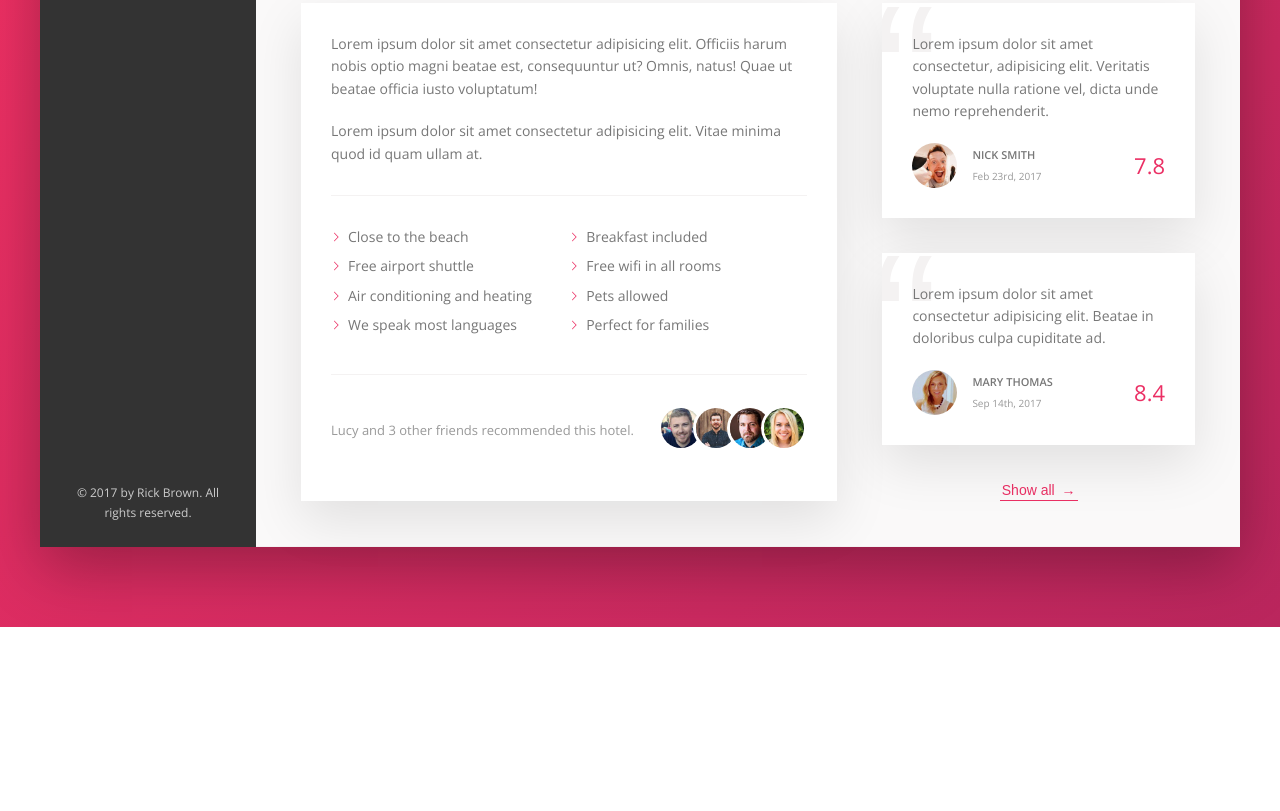
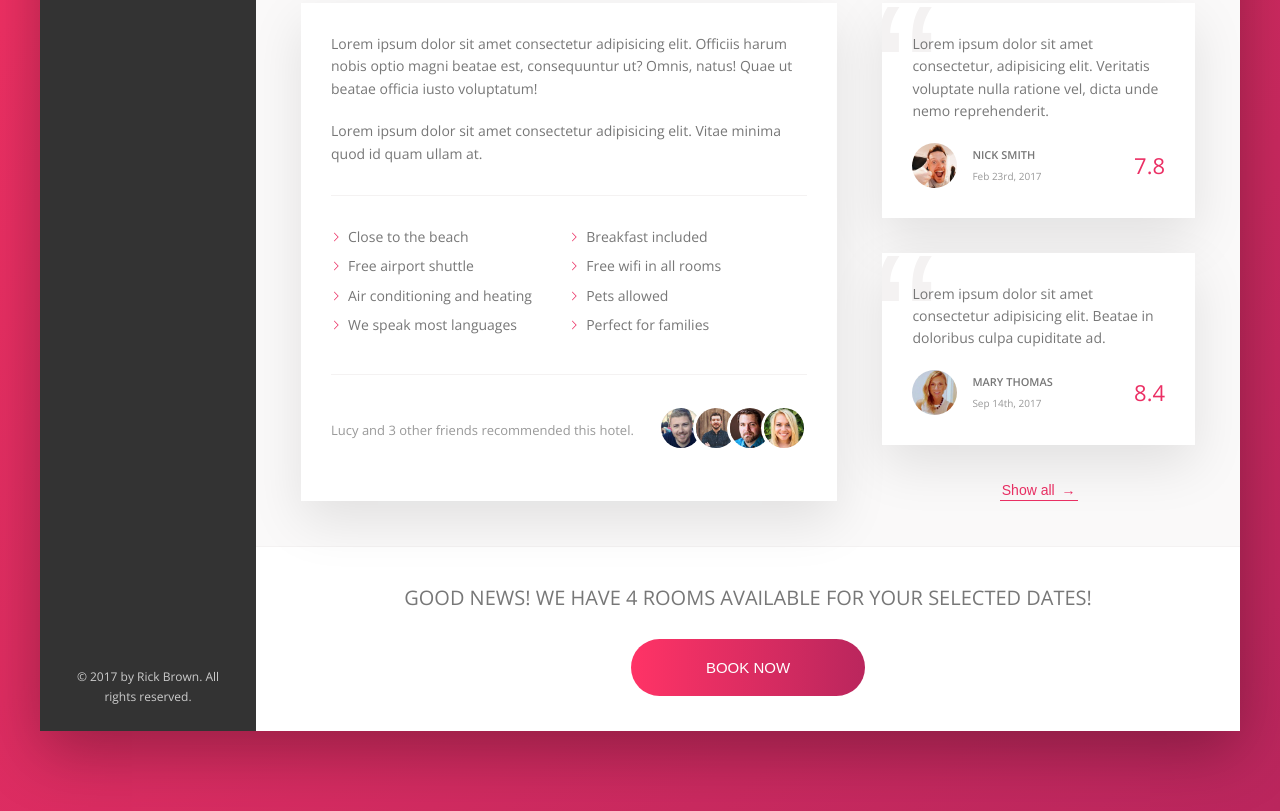
Before and after one commit to RickBr0wn/trillo, a website: page index.html in a window 1280 px wide. Shown: the part 644-1455 px from the top of the page. Before the commit the page ends 1271 px from the top, so only its background shows below. Drawn offline with nearby package versions, Linux system fonts and the light colour scheme.

Commit message:
Call to action section completed

```diff
--- a/index.html
+++ b/index.html
@@ -184,6 +184,15 @@
 								<button class="btn-inline">Show all <span>&rarr;</span></button>
 						</div>
 					</div>
+					<div class="cta">
+							<h2 class="cta__book-now">
+								Good News! We have 4 rooms available for your selected dates!
+							</h2>
+							<button class="btn">
+								<span class="btn__visible">Book now</span>
+								<span class="btn__invisible">Only 4 rooms left</span>
+							</button>
+						</div>
 				</main>
 			</div>
 		</div>
--- a/sass/_components.scss
+++ b/sass/_components.scss
@@ -449,3 +449,68 @@
     z-index: 1;
   }
 }
+
+//////////////////////////////////////////////
+// CALL TO ACTION
+.cta {
+  padding: 3.5rem 0;
+  text-align: center;
+
+  &__book-now {
+    font-size: 2rem;
+    font-weight: 300;
+    text-transform: uppercase;
+    margin-bottom:  2.5rem;
+  }
+}
+
+//////////////////////////////////////////////
+// CALL TO ACTION BUTTON
+.btn {
+  font-size: 1.5rem;
+  font-weight: 300;
+  text-transform: uppercase;
+  border-radius: 100px;
+  border: none;
+  background-image: linear-gradient(to right, var(--color-primary-light), var(--color-primary-dark));
+  color: #fff;
+  position: relative;
+  overflow: hidden;
+  cursor: pointer;
+
+  & > * {
+    display: inline-block;
+    height: 100%;
+    width: 100%;
+
+    transition: all .2s;
+  }
+
+  &__visible {
+    padding: 2rem 7.5rem;
+  }
+
+  &__invisible {
+    padding: 2rem 0;
+    position: absolute;
+    left: 0;
+    top: -100%;
+  }
+
+  &:hover {
+    background-image: linear-gradient(to left, var(--color-primary-light), var(--color-primary-dark));
+  }
+
+  &:hover &__visible{
+    transform: translateY(100%);
+  }
+
+  &:hover &__invisible{
+    top: 0;
+  }
+
+  &:focus {
+    outline: none;
+    animation: pulsate 1s infinite;
+  }
+}
```
Also changed, not shown: css/style.css.
